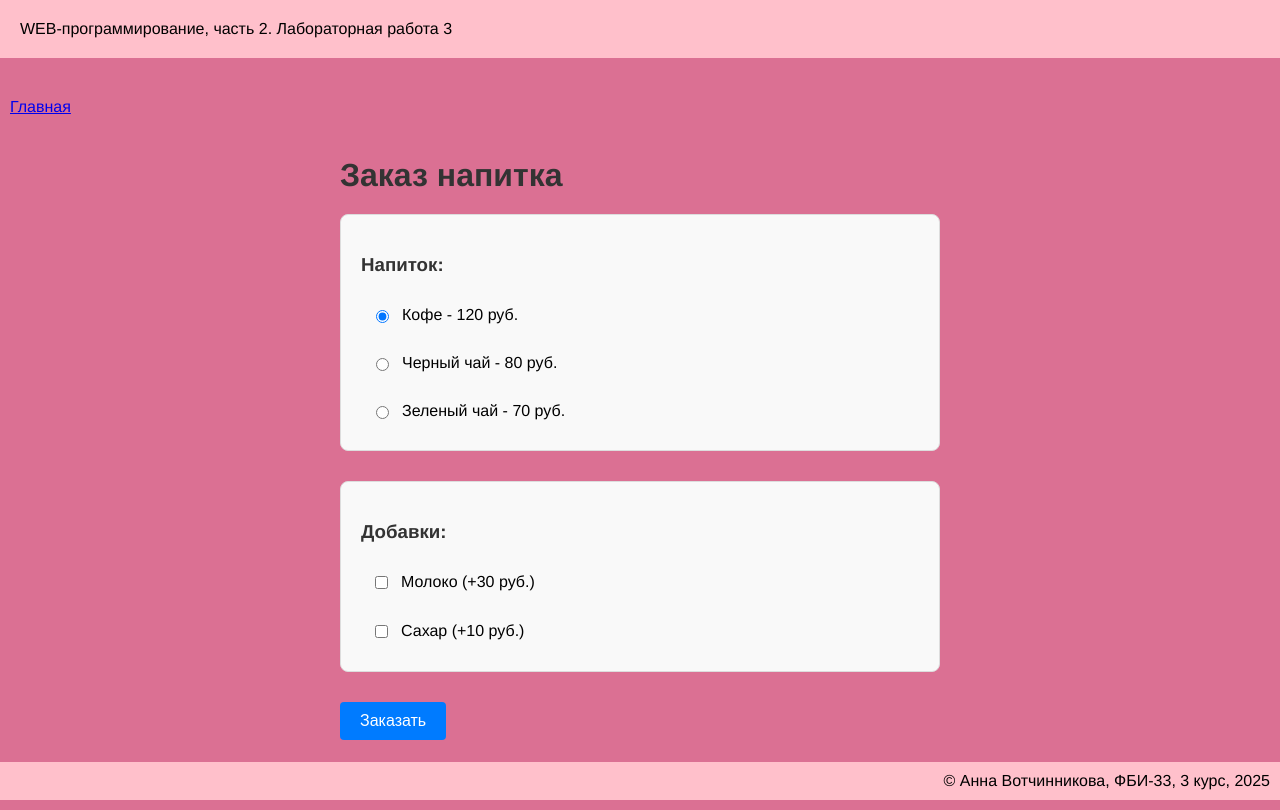
After one commit to ne-anya/web-back-labs, a Flask app: page /lab3/order in a window 1280 px wide. The commit adds this page. Run offline with Flask 3, Linux system fonts and the light colour scheme.

Commit message:
Заказ напитка

```diff
--- a/lab3.py
+++ b/lab3.py
@@ -37,3 +37,33 @@ def form1():
         errors['age'] = 'Заполните поле!'
     sex = request.args.get('sex')
     return render_template('lab3/form1.html', user=user, age=age, sex=sex, errors=errors)
+
+
+@lab3.route('/lab3/order')
+def order():
+    return render_template('lab3/order.html')
+
+
+@lab3.route('/lab3/pay')
+def pay():
+    price = 0
+    drink = request.args.get('drink')
+    if drink == 'cofee':
+        price = 120
+    elif drink == 'black-tea':
+        price = 80
+    else:
+        price = 70
+
+    if request.args.get('milk') == 'on':
+        price += 30
+    if request.args.get('sugar'):
+        price += 10
+
+    return render_template('lab3/pay.html', price=price)
+
+
+@lab3.route('/lab3/success')
+def success():
+    price = request.args.get('price', 0)
+    return render_template('lab3/success.html', price=price)
--- a/static/main.css
+++ b/static/main.css
@@ -247,3 +247,124 @@ footer {
 .add-btn:hover {
     background-color: #219a52;
 }
+
+
+.order-container, .payment-container, .success-container {
+    max-width: 600px;
+    margin: 0 auto;
+    padding: 20px;
+}
+
+.form-section {
+    margin-bottom: 30px;
+    padding: 20px;
+    border: 1px solid #ddd;
+    border-radius: 8px;
+    background-color: #f9f9f9;
+}
+
+.radio-group, .checkbox-group {
+    display: flex;
+    flex-direction: column;
+    gap: 10px;
+}
+
+.radio-label, .checkbox-label {
+    display: flex;
+    align-items: center;
+    padding: 10px;
+    cursor: pointer;
+    border-radius: 4px;
+    transition: background-color 0.2s;
+}
+
+.radio-label:hover, .checkbox-label:hover {
+    background-color: #e9ecef;
+}
+
+.radio-text, .checkbox-text {
+    margin-left: 10px;
+    font-weight: 500;
+}
+
+.form-group {
+    margin-bottom: 20px;
+}
+
+.form-control {
+    width: 100%;
+    padding: 8px 12px;
+    border: 1px solid #ced4da;
+    border-radius: 4px;
+    font-size: 16px;
+}
+
+.form-actions {
+    display: flex;
+    gap: 10px;
+    margin-top: 30px;
+}
+
+.btn {
+    padding: 10px 20px;
+    border: none;
+    border-radius: 4px;
+    text-decoration: none;
+    display: inline-block;
+    font-size: 16px;
+    cursor: pointer;
+    transition: background-color 0.2s;
+}
+
+.btn-primary {
+    background-color: #007bff;
+    color: white;
+}
+
+.btn-primary:hover {
+    background-color: #0056b3;
+}
+
+.btn-success {
+    background-color: #28a745;
+    color: white;
+}
+
+.btn-success:hover {
+    background-color: #1e7e34;
+}
+
+.btn-secondary {
+    background-color: #6c757d;
+    color: white;
+}
+
+.btn-secondary:hover {
+    background-color: #545b62;
+}
+
+.payment-summary {
+    background-color: #e7f3ff;
+    padding: 15px;
+    border-radius: 8px;
+    margin-bottom: 20px;
+    border-left: 4px solid #007bff;
+}
+
+.success-message {
+    background-color: #d4edda;
+    padding: 20px;
+    border-radius: 8px;
+    margin: 20px 0;
+    border-left: 4px solid #28a745;
+    font-size: 18px;
+}
+
+.back-link {
+    margin-top: 20px;
+}
+
+h1, h3 {
+    color: #333;
+    margin-bottom: 20px;
+}
--- a/templates/lab3/lab3.html
+++ b/templates/lab3/lab3.html
@@ -12,5 +12,6 @@
         <li><a href="/lab3/cookie">Куки</a></li>
         <li><a href="/lab3/del_cookie">Очистка куки</a></li>
         <li><a href="/lab3/form1">Форма</a></li>
+        <li><a href="/lab3/order">Заказ напитка</a></li>
     </ol>
 {% endblock %}
--- /dev/null
+++ b/templates/lab3/order.html
@@ -0,0 +1,47 @@
+{% extends "base.html" %}
+
+{% block lab %}Лабораторная работа 3{% endblock %}
+
+{% block main %}
+    <div class="order-container">
+        <h1>Заказ напитка</h1>
+
+        <form action="/lab3/pay" method="GET">
+            <div class="form-section">
+                <h3>Напиток:</h3>
+                <div class="radio-group">
+                    <label class="radio-label">
+                        <input type="radio" value="cofee" name="drink" checked>
+                        <span class="radio-text">Кофе - 120 руб.</span>
+                    </label>
+                    <label class="radio-label">
+                        <input type="radio" value="black-tea" name="drink">
+                        <span class="radio-text">Черный чай - 80 руб.</span>
+                    </label>
+                    <label class="radio-label">
+                        <input type="radio" value="green-tea" name="drink">
+                        <span class="radio-text">Зеленый чай - 70 руб.</span>
+                    </label>
+                </div>
+            </div>
+
+            <div class="form-section">
+                <h3>Добавки:</h3>
+                <div class="checkbox-group">
+                    <label class="checkbox-label">
+                        <input type="checkbox" name="milk">
+                        <span class="checkbox-text">Молоко (+30 руб.)</span>
+                    </label>
+                    <label class="checkbox-label">
+                        <input type="checkbox" name="sugar">
+                        <span class="checkbox-text">Сахар (+10 руб.)</span>
+                    </label>
+                </div>
+            </div>
+
+            <div class="form-actions">
+                <button type="submit" class="btn btn-primary">Заказать</button>
+            </div>
+        </form>
+    </div>
+{% endblock %}
```
Also changed, not shown: templates/lab3/pay.html (added, +35 -0 lines), templates/lab3/success.html (added, +15 -0 lines).
